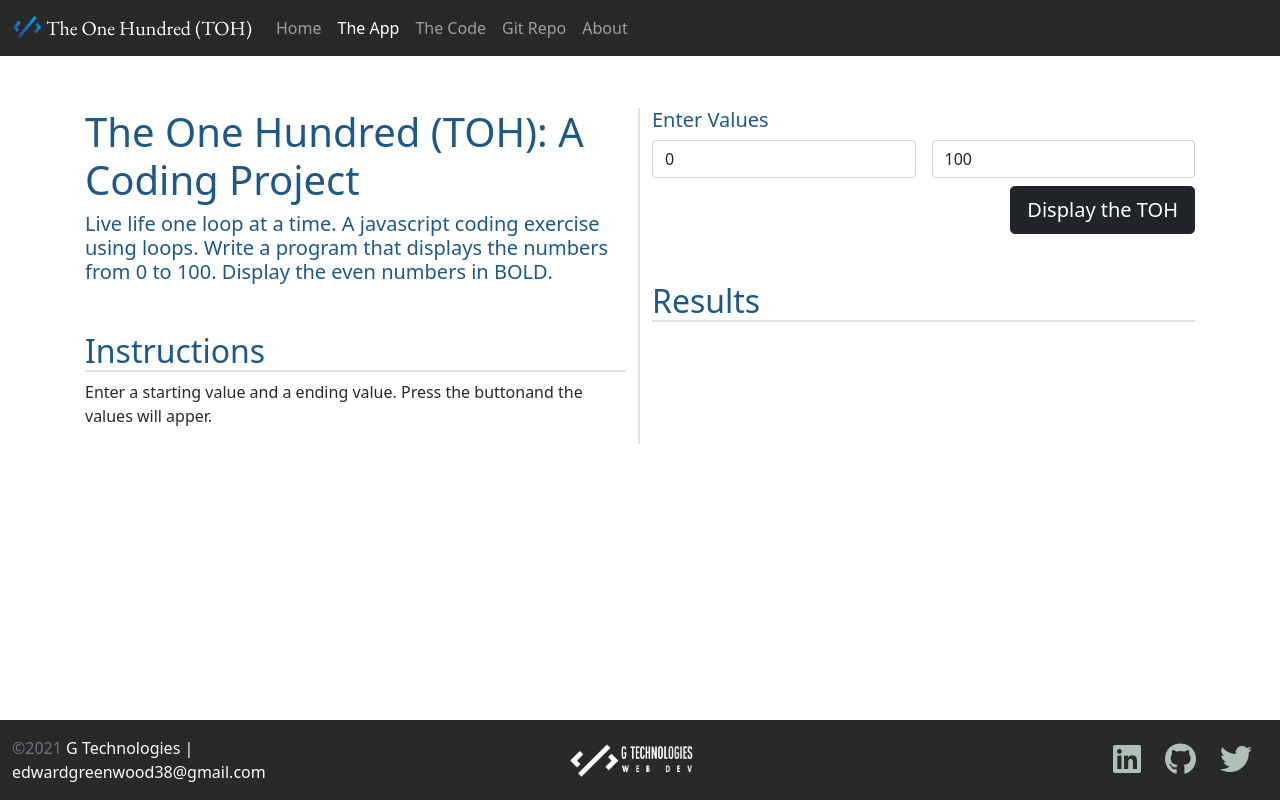
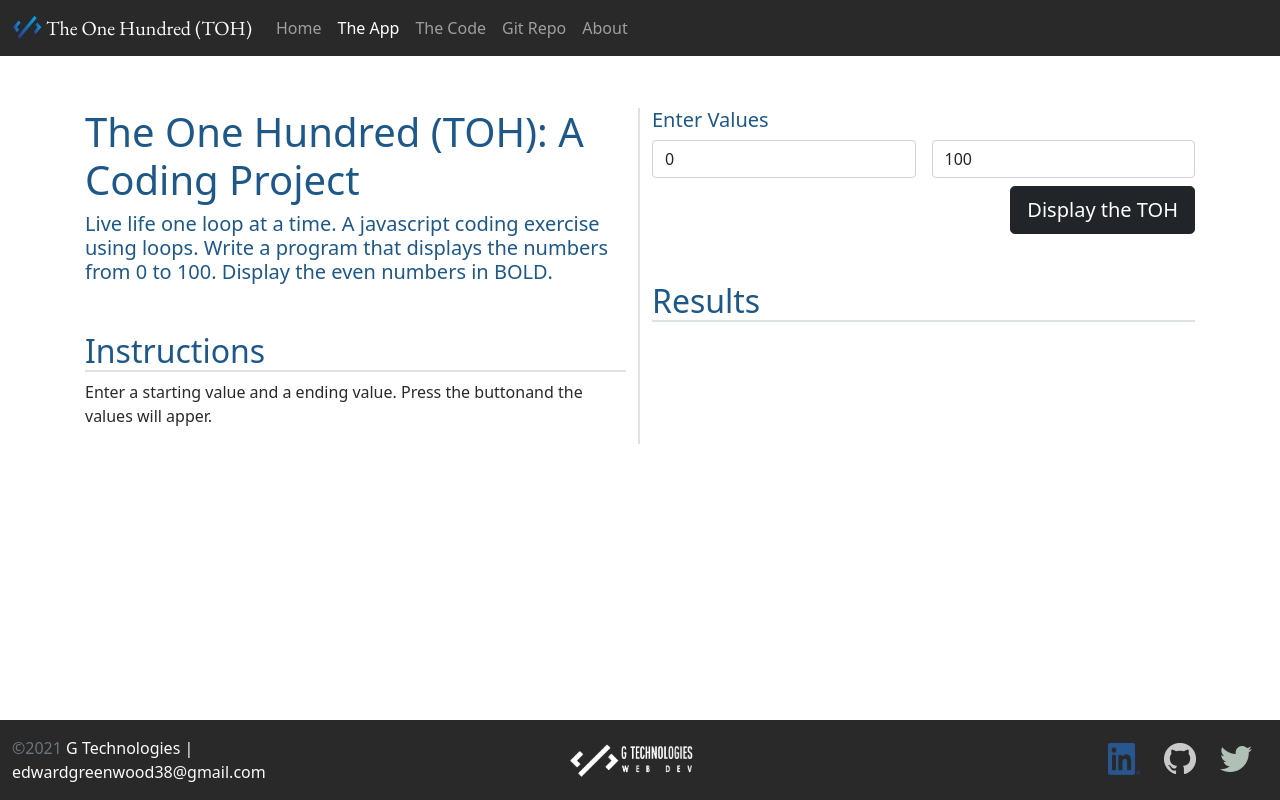
Before and after one commit to edwardgreenwood38/TOH, a plain HTML site: page app.html in a window 1280 px wide. Drawn offline with nearby package versions, Linux system fonts and the light colour scheme.

Commit message:
social on all pages
changed social for all pages

```diff
--- a/app.html
+++ b/app.html
@@ -109,8 +109,8 @@
                 </div>
                 <div class="col d-flex align-items-center justify-content-start justify-content-lg-end">
                     <div class="row">
-                        <div class="col social"><a href="#" target="_blank"><i class="fab fa-linkedin fa-2x"></i></a></div>
-                        <div class="col social"><a href="#" target="_blank"><i class="fab fa-github fa-2x"></i></a></div>
+                        <div class="col social"><a href="#" target="_blank"><img src="/img/LI-In-Bug.png" width="32px" height="32px"></a></div>
+                        <div class="col social"><a href="#" target="_blank"><img src="/img/GitHub-Mark-Light-32px.png" width="32px" height="32px"></a></div>
                         <div class="col social"><a href="#" target="_blank"><i class="fab fa-twitter fa-2x"></i></a></div>
                     </div>
                 </div>
```
Also changed, not shown: code.html (+2 -2 lines).
